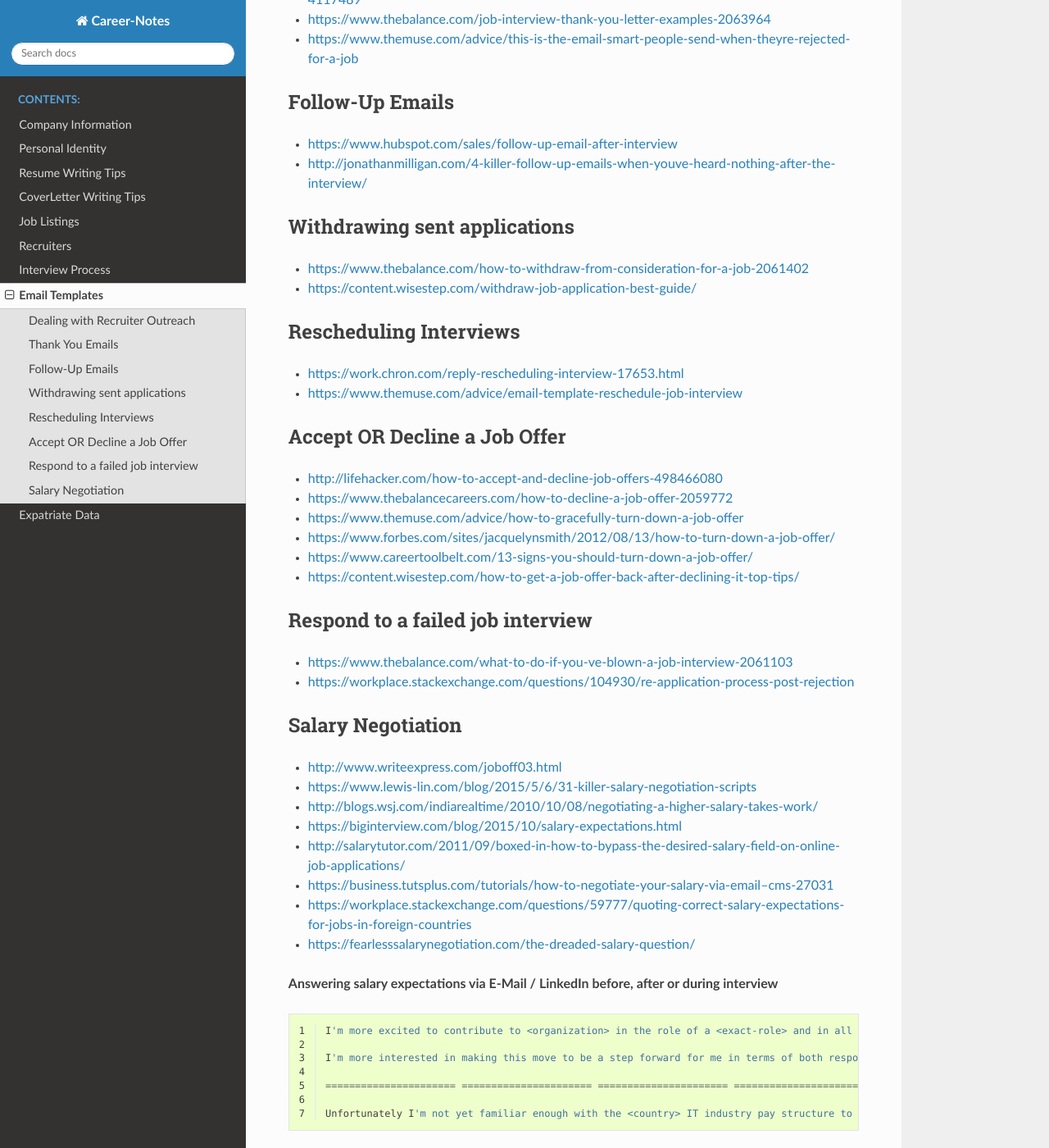
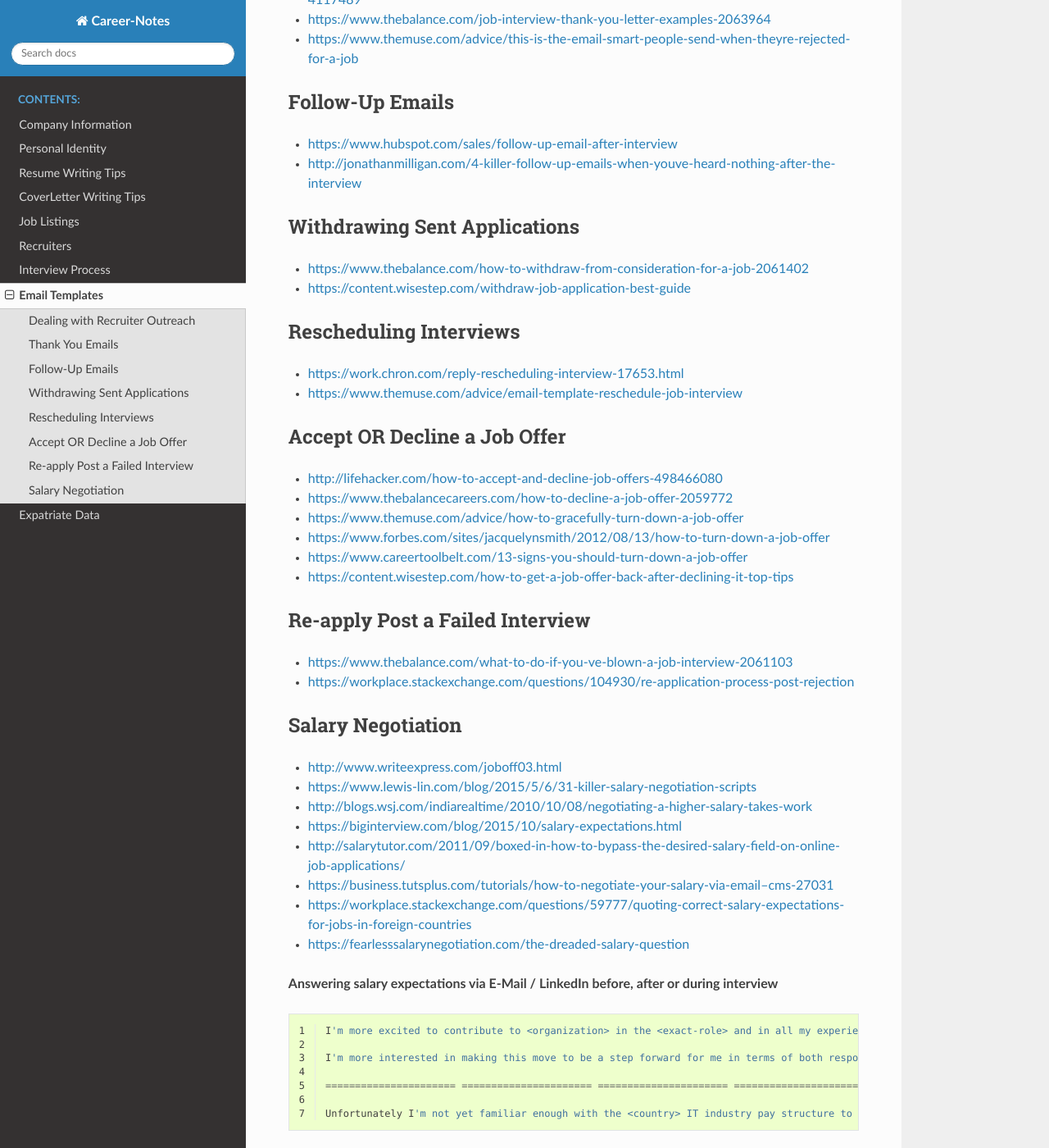
Before and after one commit to vinayhegde1990/career-notes, a Sphinx documentation site: the page built from docs/source/Email-Templates.rst, in a window 1280 px wide and 1400 px high, scrolled down 500 px. Shown: the whole window at 82% size. Built offline with Sphinx 7.4.7 and the Read the Docs theme 2.0.0, drawn with Linux system fonts in a browser that asks for light colours; some of the changed text lies outside the part shown.

Commit message:
Rework Email Templates rst file

```diff
--- a/docs/source/Email-Templates.rst
+++ b/docs/source/Email-Templates.rst
@@ -2,7 +2,7 @@
 Email Templates
 ******************************
 
-*Some useful links to reference Email Snippets for various use cases*
+*Some useful links containing Email Snippets for various use cases*
 
 ###############################
 Dealing with Recruiter Outreach
@@ -31,15 +31,15 @@
 ######################
 - https://www.hubspot.com/sales/follow-up-email-after-interview
 
-- http://jonathanmilligan.com/4-killer-follow-up-emails-when-youve-heard-nothing-after-the-interview/
+- http://jonathanmilligan.com/4-killer-follow-up-emails-when-youve-heard-nothing-after-the-interview
 
 
 ###############################
-Withdrawing sent applications
+Withdrawing Sent Applications
 ###############################
 - https://www.thebalance.com/how-to-withdraw-from-consideration-for-a-job-2061402
 
-- https://content.wisestep.com/withdraw-job-application-best-guide/
+- https://content.wisestep.com/withdraw-job-application-best-guide
 
 
 ###############################
@@ -59,15 +59,15 @@
 
 - https://www.themuse.com/advice/how-to-gracefully-turn-down-a-job-offer
 
-- https://www.forbes.com/sites/jacquelynsmith/2012/08/13/how-to-turn-down-a-job-offer/
+- https://www.forbes.com/sites/jacquelynsmith/2012/08/13/how-to-turn-down-a-job-offer
 
-- https://www.careertoolbelt.com/13-signs-you-should-turn-down-a-job-offer/
+- https://www.careertoolbelt.com/13-signs-you-should-turn-down-a-job-offer
 
-- https://content.wisestep.com/how-to-get-a-job-offer-back-after-declining-it-top-tips/
+- https://content.wisestep.com/how-to-get-a-job-offer-back-after-declining-it-top-tips
 
 
 ####################################
-Respond to a failed job interview
+Re-apply Post a Failed Interview
 ####################################
 - https://www.thebalance.com/what-to-do-if-you-ve-blown-a-job-interview-2061103
 
@@ -81,7 +81,7 @@
 
 - https://www.lewis-lin.com/blog/2015/5/6/31-killer-salary-negotiation-scripts
 
-- http://blogs.wsj.com/indiarealtime/2010/10/08/negotiating-a-higher-salary-takes-work/
+- http://blogs.wsj.com/indiarealtime/2010/10/08/negotiating-a-higher-salary-takes-work
 
 - https://biginterview.com/blog/2015/10/salary-expectations.html
 
@@ -91,7 +91,7 @@
 
 - https://workplace.stackexchange.com/questions/59777/quoting-correct-salary-expectations-for-jobs-in-foreign-countries
 
-- https://fearlesssalarynegotiation.com/the-dreaded-salary-question/
+- https://fearlesssalarynegotiation.com/the-dreaded-salary-question
 
 
 **Answering salary expectations via E-Mail / LinkedIn before, after or during interview**
@@ -99,7 +99,7 @@
 .. code-block:: Python
    :linenos:
 
-   I'm more excited to contribute to <organization> in the role of a <exact-role> and in all my experience and research, <figure-via-glassdoor-payscale> seems to be market compensation for roles similiar to this.
+   I'm more excited to contribute to <organization> in the <exact-role> and in all my experience and research, <figure-via-glassdoor-payscale> seems to be market compensation for roles similiar to this.
 
    I'm more interested in making this move to be a step forward for me in terms of both responsibility and compensation and I’m confident that you’re offering a salary that’s competitive in the current market.
 
```
